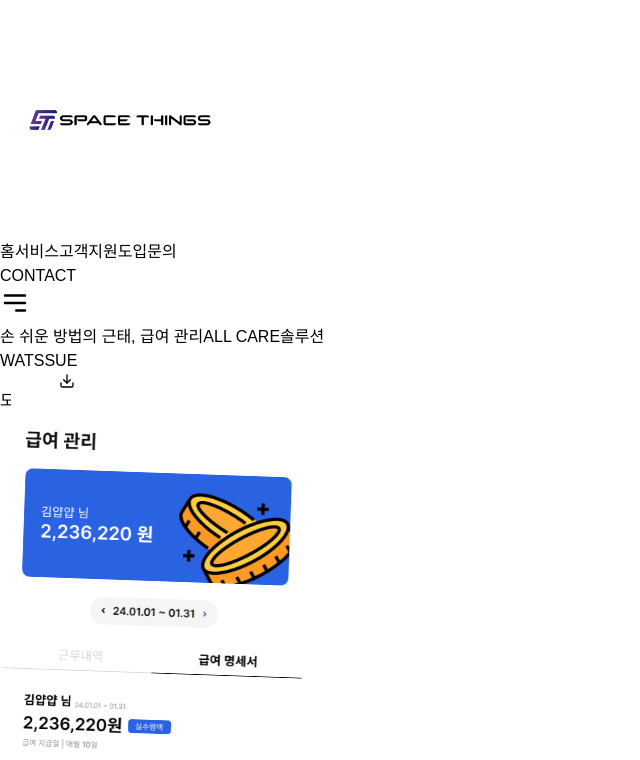
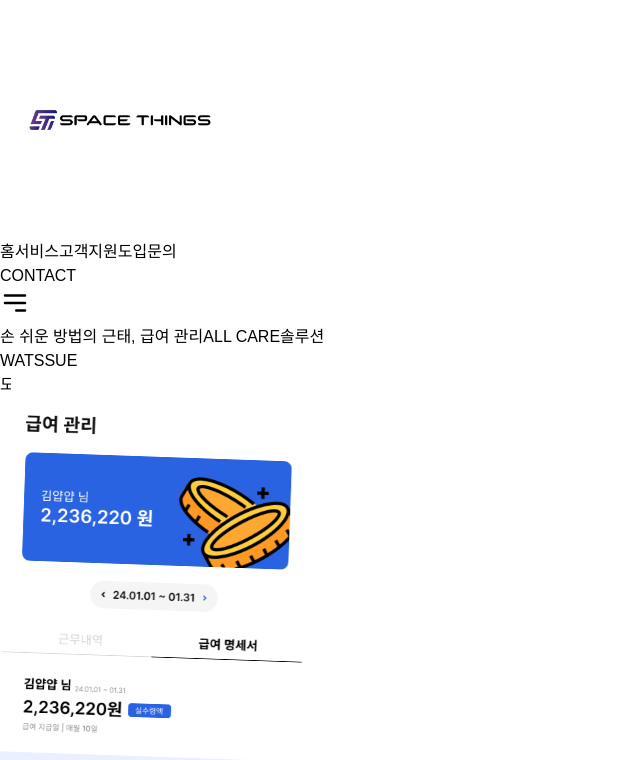
Before and after one commit to Souravhere/spacethings, a Next.js app: page /watssue in a window 1280 px wide. Shown: the top 760 px of the page, without its empty margins (0-640 px from the left). Built offline with nearby package versions, Linux system fonts and the light colour scheme; a web font is replaced by a local one.

Commit message:
WATSSUE some more improvemetns

```diff
--- a/src/app/watssue/page.tsx
+++ b/src/app/watssue/page.tsx
@@ -12,7 +12,6 @@ import {
   FiCheckSquare,
   FiDollarSign,
   FiCalendar,
-  FiDownload,
 } from 'react-icons/fi'
 
 import 'swiper/css'
@@ -72,15 +71,6 @@ export default function Component() {
                     도입문의
                   </motion.button>
                 </Link>
-                <motion.button
-                  whileHover={{ scale: 1.05 }}
-                  whileTap={{ scale: 0.95 }}
-                  className="px-8 py-3 bg-white text-blue-600 rounded-full font-semibold border-2 border-blue-600 hover:bg-blue-50 transition-colors"
-                >
-                  <span className="flex items-center gap-2">
-                    <FiDownload /> 다운로드
-                  </span>
-                </motion.button>
               </div>
             </motion.div>
             <motion.div
```
